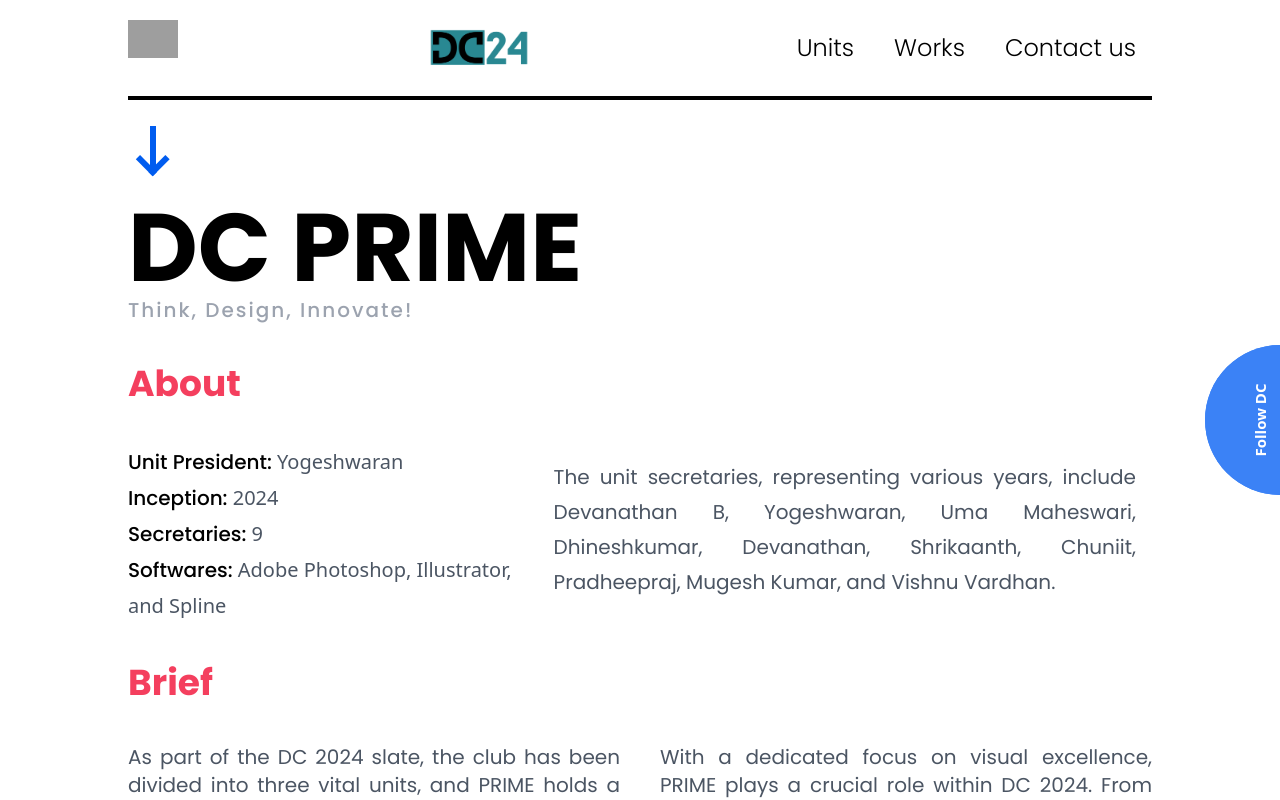
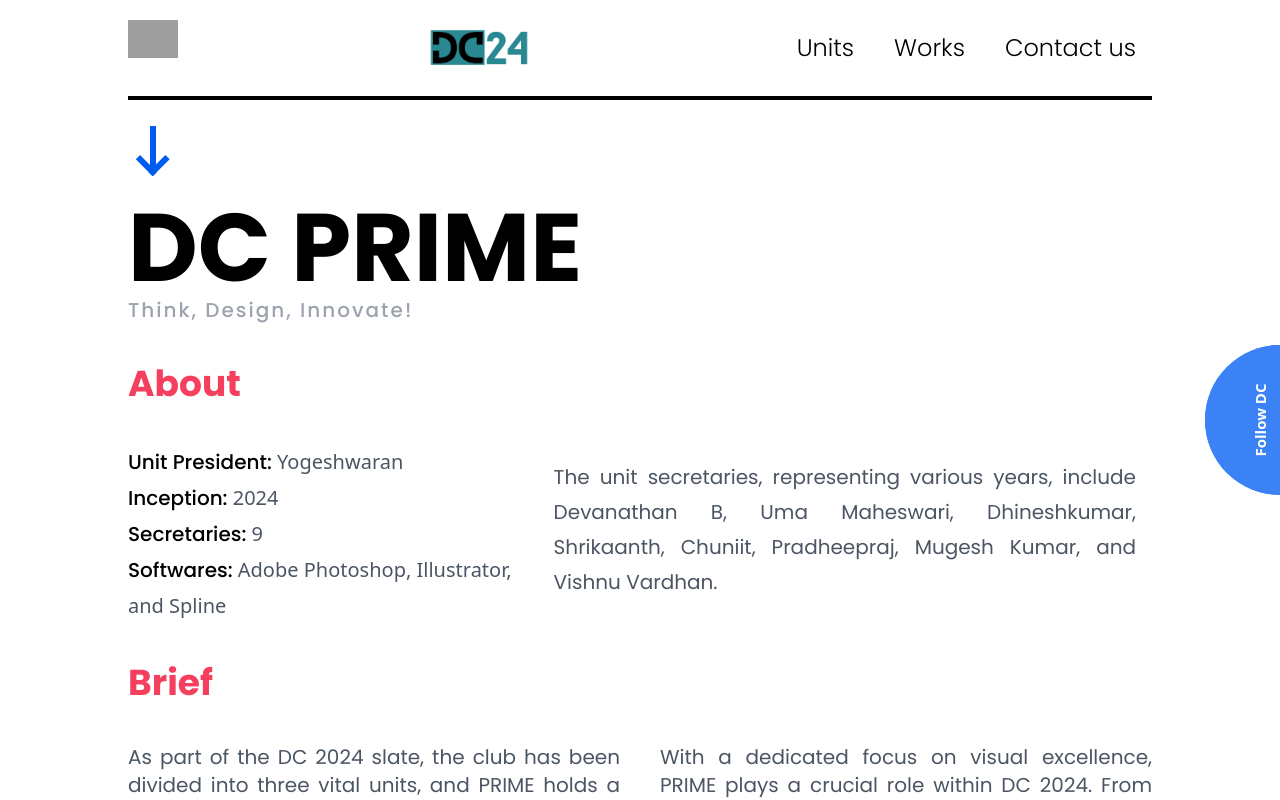
Before and after one commit to Shefaoudeen/DC-website, a React (Vite) app: page /prime in a window 1280 px wide. Shown: the top 800 px of the page. Built offline with nearby package versions, Linux system fonts and the light colour scheme; grey boxes are pictures that could not be loaded.

Commit message:
prime page update

```diff
--- a/src/Components/Units/Prime.jsx
+++ b/src/Components/Units/Prime.jsx
@@ -57,7 +57,7 @@ const Prime = () => {
             <div className="w-3/5 max-md:w-full">
               <div className="m-4">
                 <h1 className="text-gray-600 text-justify poppins-regular">
-                The unit secretaries, representing various years, include Devanathan B, Yogeshwaran, Uma Maheswari, Dhineshkumar, Devanathan, Shrikaanth, Chuniit, Pradheepraj, Mugesh Kumar, and Vishnu Vardhan.
+                The unit secretaries, representing various years, include Devanathan B, Uma Maheswari, Dhineshkumar, Shrikaanth, Chuniit, Pradheepraj, Mugesh Kumar, and Vishnu Vardhan.
                 </h1>
               </div>
             </div>
```
